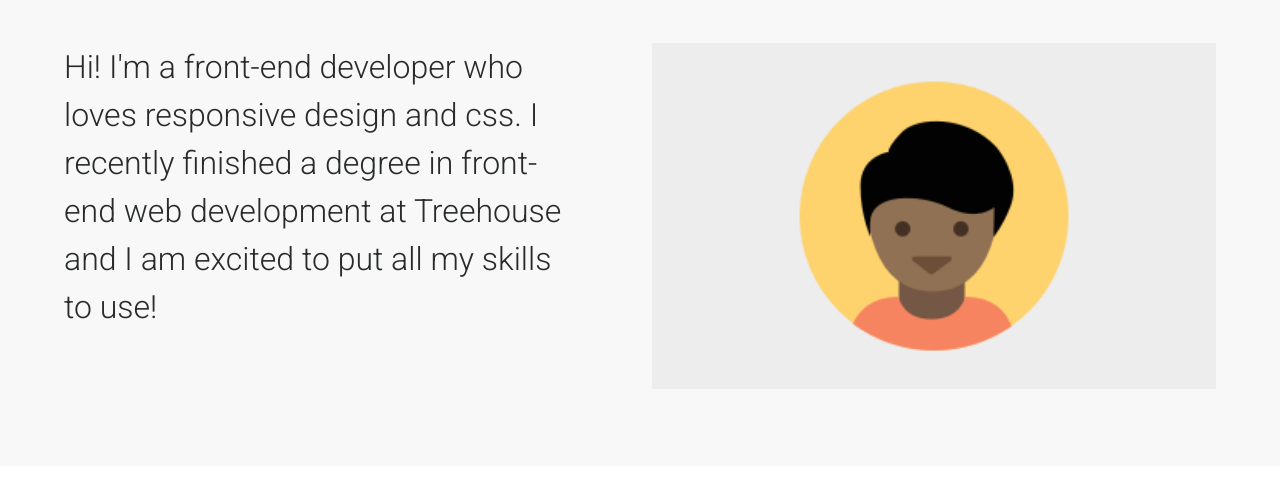
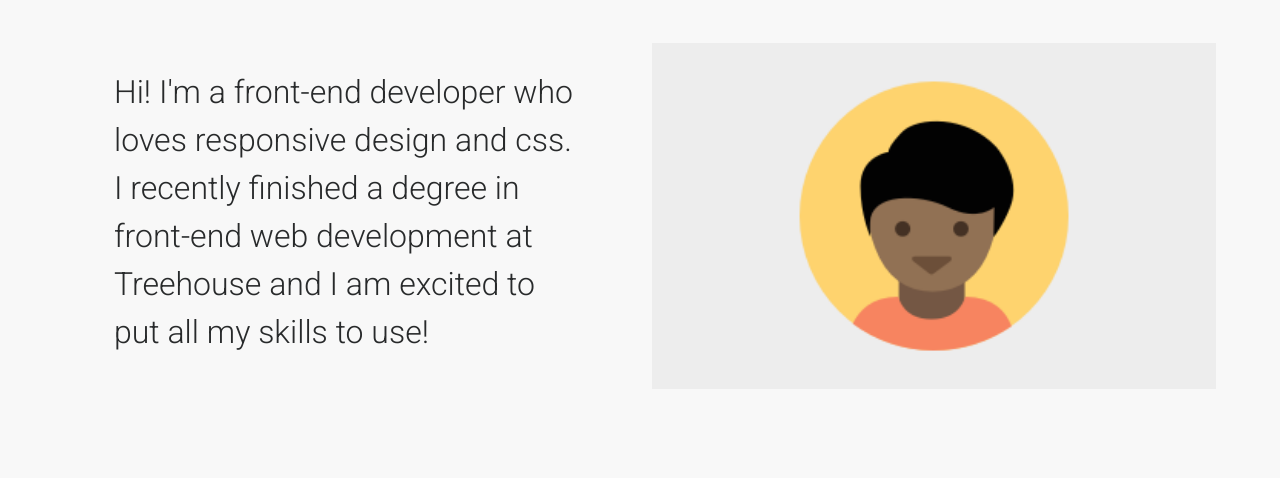
Before and after one commit to thejoshyee/portfolio-page, a plain HTML site: page index.html in a window 1280 px wide. Shown: the part 115-593 px from the top of the page. Drawn offline with Linux system fonts and the light colour scheme; a web font is replaced by a local one.

Commit message:
Updates to CSS and HTML

```diff
--- a/css/styles.css
+++ b/css/styles.css
@@ -62,6 +62,18 @@
     margin: 0px;
   }
 
+  p {
+    font-size: 1.3em;
+    padding: 0px 25px 25px 25px;
+    margin: 25px;
+    }
+
+  p.top-col {
+    padding: 0px 25px 25px 25px;
+    margin: 25px;
+  }
+
+
   h2 {
     font-size: 2em;
     text-transform: uppercase;
@@ -123,14 +135,6 @@ footer {
   display: table;
 }
 
-  /* Additional Mobile Styles */
-
-@media (max-width: 767px) {
-p {
-  margin: 7%;
-  font-size: 1.3em;
-  }
-
 h4 {
     font-size: 1.5em;
   }
@@ -148,7 +152,7 @@ img {
 footer.clearfix {
   padding: 40px 20px 20px 20px;
   }
-}
+
 
   /* Styles for larger screens */
 
@@ -176,6 +180,10 @@ footer.clearfix {
     font-weight: 100;
     margin-top: 0px;
   }
+
+p {
+  font-size: 1em;
+}
 
   .profile-image {
     float: right;
@@ -276,6 +284,10 @@ footer.clearfix {
       font-size: 2em;
     }
 
+    p {
+      padding: 0px 35px 0px 35px;
+    }
+
     h2 {
       padding-top: 45px;
     }
@@ -302,7 +314,6 @@ footer.clearfix {
 
     .col {
       width: calc(33.333% - 20px);
-      padding: 10px;
     }
 
     .skills-image {
```
